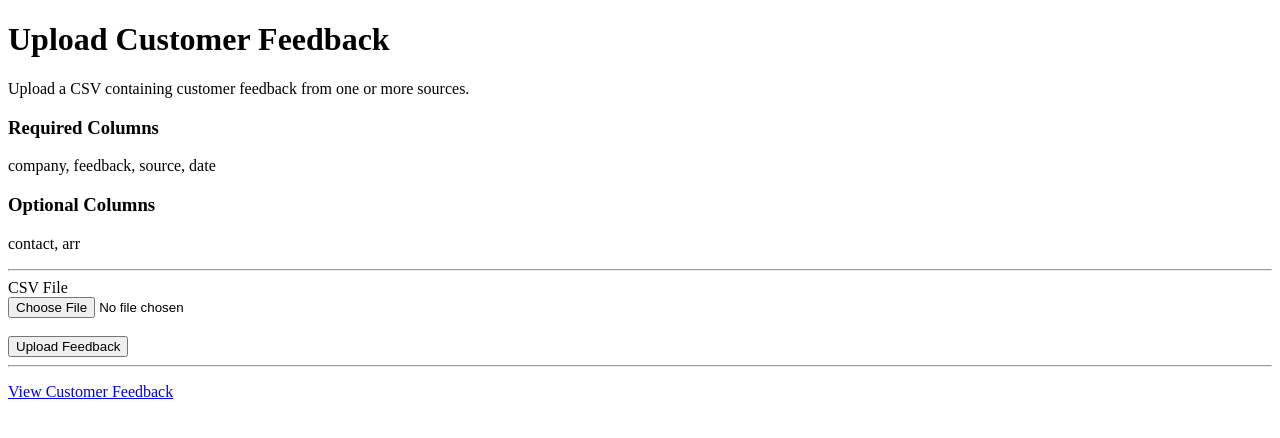
After one commit to ldweaver27/customer-feedback-intelligence, a Flask app: page /feedback/upload in a window 1280 px wide. The commit adds this page. Shown: the top 438 px of the page. Run offline with Flask 3, Linux system fonts and the light colour scheme.

Commit message:
Implement CSV feedback upload and validation

```diff
--- a/app.py
+++ b/app.py
@@ -1,4 +1,5 @@
 import os
+import pandas as pd
 
 from dotenv import load_dotenv
 from flask import Flask, redirect, render_template, request, url_for
@@ -255,5 +256,170 @@ def feedback():
         feedback_records=feedback_response.data,
         error=error,
     )
+@app.route("/feedback/upload", methods=["GET", "POST"])
+def upload_feedback():
+    error = None
+    result = None
+
+    if request.method == "POST":
+        uploaded_file = request.files.get("file")
+
+        if not uploaded_file or uploaded_file.filename == "":
+            error = "Please select a CSV file."
+
+        elif not uploaded_file.filename.lower().endswith(".csv"):
+            error = "Only CSV files are supported."
+
+        else:
+            try:
+                dataframe = pd.read_csv(uploaded_file)
+
+                required_columns = {
+                    "company",
+                    "feedback",
+                    "source",
+                    "date",
+                }
+
+                missing_columns = (
+                    required_columns - set(dataframe.columns)
+                )
+
+                if missing_columns:
+                    error = (
+                        "CSV is missing required columns: "
+                        + ", ".join(sorted(missing_columns))
+                    )
+
+                else:
+                    success_count = 0
+                    errors = []
+
+                    for index, row in dataframe.iterrows():
+                        row_number = index + 2
+
+                        company_name = (
+                            str(row.get("company", "")).strip()
+                            if pd.notna(row.get("company"))
+                            else ""
+                        )
+
+                        feedback_text = (
+                            str(row.get("feedback", "")).strip()
+                            if pd.notna(row.get("feedback"))
+                            else ""
+                        )
+
+                        source = (
+                            str(row.get("source", "")).strip()
+                            if pd.notna(row.get("source"))
+                            else ""
+                        )
+
+                        feedback_date = (
+                            str(row.get("date", "")).strip()
+                            if pd.notna(row.get("date"))
+                            else ""
+                        )
+
+                        contact = (
+                            str(row.get("contact", "")).strip()
+                            if pd.notna(row.get("contact"))
+                            else None
+                        )
+
+                        arr_value = (
+                            row.get("arr")
+                            if "arr" in dataframe.columns
+                            and pd.notna(row.get("arr"))
+                            else None
+                        )
+
+                        if (
+                            not company_name
+                            or not feedback_text
+                            or not source
+                            or not feedback_date
+                        ):
+                            errors.append(
+                                {
+                                    "row": row_number,
+                                    "reason": (
+                                        "Company, feedback, source, "
+                                        "and date are required."
+                                    ),
+                                }
+                            )
+                            continue
+
+                        try:
+                            parsed_date = pd.to_datetime(
+                                feedback_date,
+                                errors="raise",
+                            ).date().isoformat()
+
+                        except (ValueError, TypeError):
+                            errors.append(
+                                {
+                                    "row": row_number,
+                                    "reason": "Invalid feedback date.",
+                                }
+                            )
+                            continue
+
+                        company_response = (
+                            supabase.table("companies")
+                            .select("*")
+                            .eq("name", company_name)
+                            .execute()
+                        )
+
+                        if company_response.data:
+                            company = company_response.data[0]
+
+                        else:
+                            company_data = {
+                                "name": company_name,
+                                "arr": (
+                                    float(arr_value)
+                                    if arr_value is not None
+                                    else None
+                                ),
+                            }
+
+                            new_company_response = (
+                                supabase.table("companies")
+                                .insert(company_data)
+                                .execute()
+                            )
+
+                            company = new_company_response.data[0]
+
+                        supabase.table("feedback").insert(
+                            {
+                                "company_id": company["id"],
+                                "feedback_text": feedback_text,
+                                "source": source,
+                                "feedback_date": parsed_date,
+                                "contact": contact,
+                            }
+                        ).execute()
+
+                        success_count += 1
+
+                    result = {
+                        "success_count": success_count,
+                        "failure_count": len(errors),
+                        "errors": errors,
+                    }
+
+            except Exception as exc:
+                error = f"Unable to process CSV: {exc}"
+
+    return render_template(
+        "upload_feedback.html",
+        error=error,
+        result=result,
+    )
 if __name__ == "__main__":
     app.run(debug=True)
--- a/requirements.txt
+++ b/requirements.txt
@@ -19,7 +19,9 @@ itsdangerous==2.2.0
 Jinja2==3.1.6
 MarkupSafe==3.0.3
 multidict==6.9.0
+numpy==2.4.6
 packaging==26.3
+pandas==3.0.6
 pluggy==1.6.0
 postgrest==2.31.0
 propcache==0.5.4
@@ -29,8 +31,10 @@ pydantic_core==2.46.5
 Pygments==2.21.0
 PyJWT==2.14.0
 pytest==9.1.1
+python-dateutil==2.9.0.post0
 python-dotenv==1.2.3
 realtime==2.31.0
+six==1.17.0
 storage3==2.31.0
 StrEnum==0.4.15
 supabase==2.31.0
--- /dev/null
+++ b/templates/upload_feedback.html
@@ -0,0 +1,93 @@
+<!DOCTYPE html>
+<html lang="en">
+<head>
+    <meta charset="UTF-8">
+    <meta name="viewport" content="width=device-width, initial-scale=1.0">
+    <title>Upload Feedback | Customer Feedback Intelligence</title>
+</head>
+
+<body>
+
+    <h1>Upload Customer Feedback</h1>
+
+    <p>
+        Upload a CSV containing customer feedback from one or more sources.
+    </p>
+
+    <h3>Required Columns</h3>
+
+    <p>
+        company, feedback, source, date
+    </p>
+
+    <h3>Optional Columns</h3>
+
+    <p>
+        contact, arr
+    </p>
+
+    <hr>
+
+    {% if error %}
+        <p><strong>{{ error }}</strong></p>
+    {% endif %}
+
+    <form method="POST" enctype="multipart/form-data">
+
+        <label for="file">CSV File</label><br>
+
+        <input
+            type="file"
+            id="file"
+            name="file"
+            accept=".csv"
+            required
+        >
+
+        <br><br>
+
+        <button type="submit">Upload Feedback</button>
+
+    </form>
+
+    {% if result %}
+
+        <hr>
+
+        <h3>Upload Results</h3>
+
+        <p>
+            <strong>Successfully imported:</strong>
+            {{ result.success_count }}
+        </p>
+
+        <p>
+            <strong>Failed:</strong>
+            {{ result.failure_count }}
+        </p>
+
+        {% if result.errors %}
+
+            <h4>Errors</h4>
+
+            <ul>
+                {% for item in result.errors %}
+                    <li>
+                        Row {{ item.row }}:
+                        {{ item.reason }}
+                    </li>
+                {% endfor %}
+            </ul>
+
+        {% endif %}
+
+    {% endif %}
+
+    <hr>
+
+    <p>
+        <a href="{{ url_for('feedback') }}">View Customer Feedback</a>
+    </p>
+
+</body>
+</html>
```
Also changed, not shown: templates/feedback.html (+7 -5 lines).
